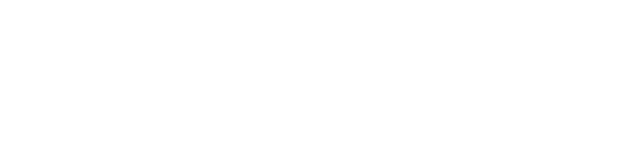
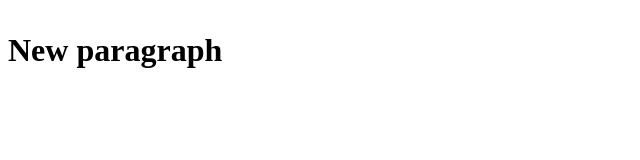
Before and after one commit to DanielAliexpress/project46, a plain HTML site: page index.html in a window 1280 px wide. Shown: the whole page, without its empty margins (0-640 px from the left). Drawn offline with Linux system fonts and the light colour scheme.

Commit message:
New Paragraph

```diff
--- a/index.html
+++ b/index.html
@@ -6,6 +6,9 @@
     <meta name="viewport" content="width=device-width, initial-scale=1.0">
     <title>Document</title>
 </head>
+<h1>
+    <p>New paragraph</p>
+</h1>
 <body>
     <script src = "js.js"></script>
 </body>
```
Also changed, not shown: 1 other file.
